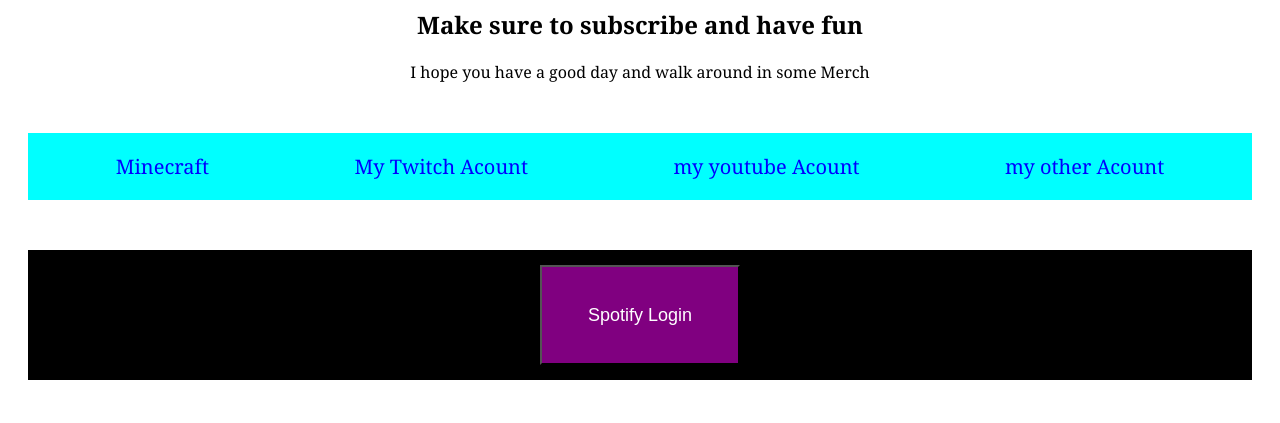
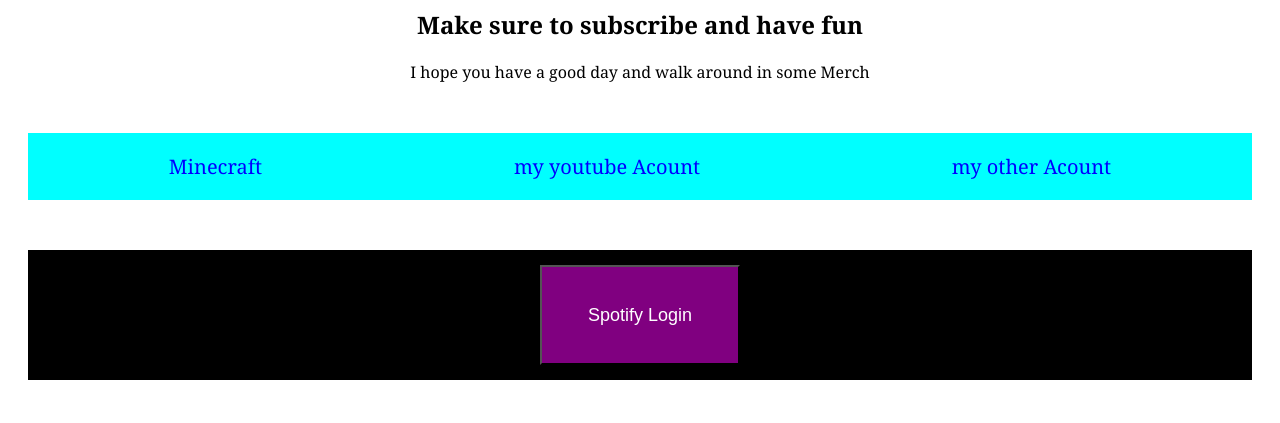
Before and after one commit to Goldpineapples/First, a plain HTML site: page index.html in a window 1280 px wide. Shown: the part 113-536 px from the top of the page. Drawn offline with Linux system fonts and the light colour scheme.

Commit message:
first
first commit

```diff
--- a/index.html
+++ b/index.html
@@ -15,7 +15,7 @@
     <div class="Hyperlink-Container">
         <a href="https://www.minecraft.net/en-us" class="minecraft">Minecraft</a>
 
-        <a href="https://www.twitch.tv/mrgoldpineapple">My Twitch Acount</a>
+        <a href="https://</a>
 
         <a href="https://www.youtube.com/results?search_query=Mr.Goldpineapple2.0" class="youtube">my youtube Acount</a>
 
```
